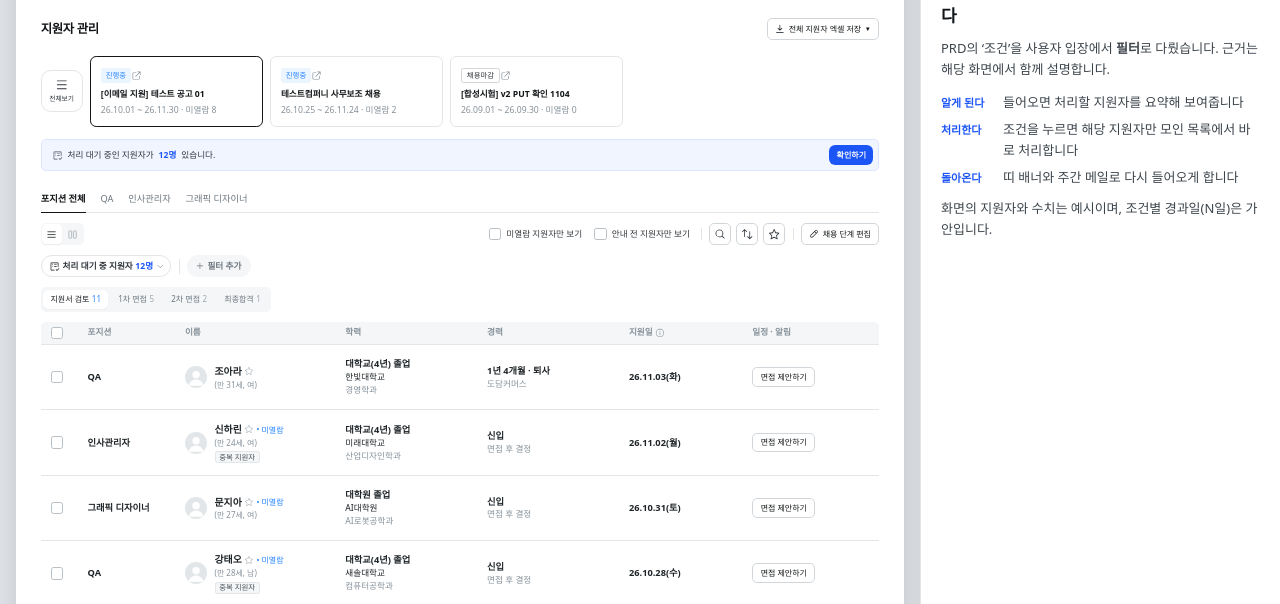
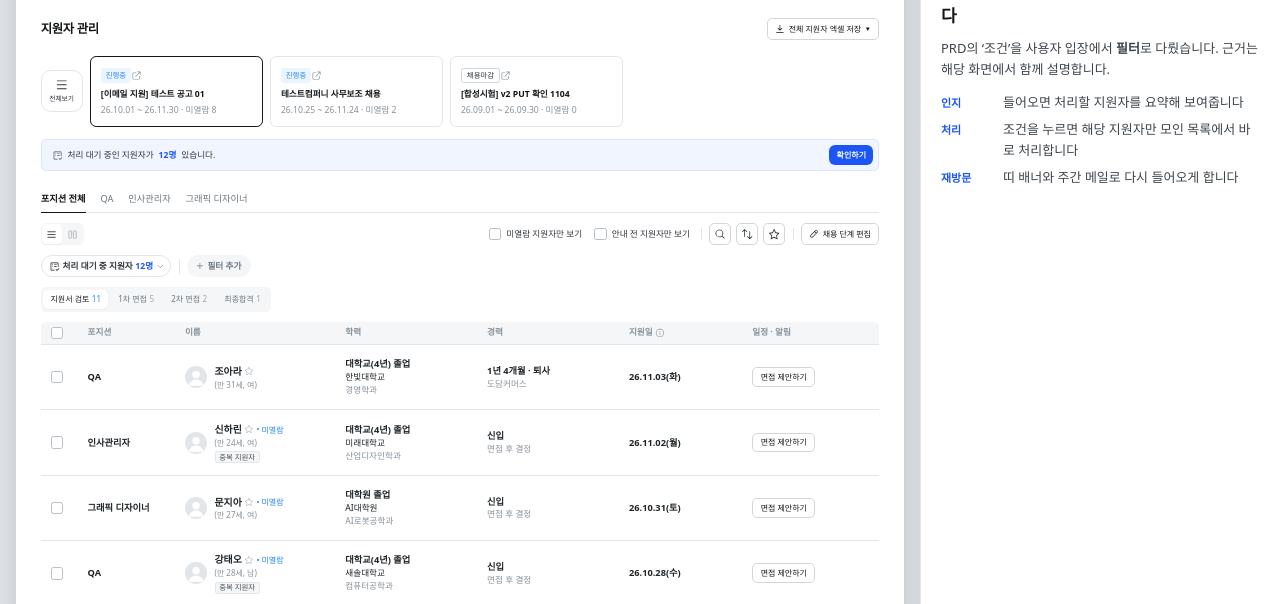
Before and after one commit to kijemi-create/applicant-reminder-prototype, a plain HTML site: page prototype-review.html in a window 1280 px wide. Shown: the part 131-735 px from the top of the page. Drawn offline with Linux system fonts and the light colour scheme; a web font is replaced by a local one.

Commit message:
리뷰 프로토타입: 흐름 라벨을 인지·처리·재방문으로, 예시 데이터 안내 삭제
Co-Authored-By: Claude Opus 5.5 <noreply@anthropic.com>

```diff
--- a/prototype-review.html
+++ b/prototype-review.html
@@ -1719,32 +1719,31 @@ function hi(sel,t,d){CM.rv={sel:sel,t:t,d:d};coachSoon();}
 var RV=[
  {k:"시작",t:"처리할 지원자를 '조건 필터'로 걸러 보여줍니다",
   d:'<p>PRD의 ‘조건’을 사용자 입장에서 <b>필터</b>로 다뤘습니다. 근거는 해당 화면에서 함께 설명합니다.</p>'+
-    '<div class="flow"><div><i>알게 된다</i><span>들어오면 처리할 지원자를 요약해 보여줍니다</span></div><div><i>처리한다</i><span>조건을 누르면 해당 지원자만 모인 목록에서 바로 처리합니다</span></div><div><i>돌아온다</i><span>띠 배너와 주간 메일로 다시 들어오게 합니다</span></div></div>'+
-    '<p>화면의 지원자와 수치는 예시이며, 조건별 경과일(N일)은 가안입니다.</p>',
+    '<div class="flow"><div><i>인지</i><span>들어오면 처리할 지원자를 요약해 보여줍니다</span></div><div><i>처리</i><span>조건을 누르면 해당 지원자만 모인 목록에서 바로 처리합니다</span></div><div><i>재방문</i><span>띠 배너와 주간 메일로 다시 들어오게 합니다</span></div></div>',
   go:function(){fresh(true);enter("A",null);}},
- {k:"① 알게 된다",t:"들어오면 처리할 지원자를 요약해 보여줍니다",
+ {k:"① 인지",t:"들어오면 처리할 지원자를 요약해 보여줍니다",
   d:'<p>지원자 관리에 들어오면 처리가 필요한 지원자를 조건별로 묶은 요약 팝업이 열립니다.</p><ul><li>조건 이름은 상태가 아니라 <b>해야 할 일</b>로 썼습니다. (예: 지원서를 열람해 주세요)</li><li>조건마다 인원을 보여주고, 해당하는 지원자가 없는 조건은 숨깁니다.</li><li>[일주일 동안 보지 않기]로 피로도를 조절할 수 있습니다.</li></ul>'+
     '<div class="try">👉 <span><b>조건 하나를 눌러 보세요.</b> 다음 단계의 목록으로 바로 이어집니다.</span></div>',
   go:function(){fresh(false);enter("A",null);hi("#overlay .dialog .crit","조건을 '해야 할 일'로 보여줍니다","PRD의 조건 기준은 그대로 두고, 담당자가 바로 행동할 수 있는 문장으로 바꿨습니다.");}},
- {k:"② 처리한다",t:"조건이 곧 필터입니다",
+ {k:"② 처리",t:"조건이 곧 필터입니다",
   d:'<p>팝업에서 고른 조건이 목록 위 <b>조건 필터</b>로 걸린 채 열립니다.</p><ul><li>오래 기다린 지원자부터 정렬하고, 기준일을 넘긴 지원자의 경과일 배지는 노란색으로 강조합니다.</li><li>여러 명을 골라 단계 이동·심사·열람 처리를 한 번에 할 수 있습니다.</li></ul>'+
     '<div class="sec"><b>왜 필터인가</b><p>지원자 관리에서 가장 많이 쓰는 필터는 ‘미열람’입니다(필터를 쓴 곳의 56%). 사용자는 이미 ‘처리할 지원자 걸러 보기’ 용도로 필터를 쓰고 있고, 조건은 그 연장선이라고 보았습니다.</p><p>또 필터를 쓴 곳의 약 82%는 화면에 보이는 툴바 필터만 썼습니다. 보이는 위치의 필터가 주로 쓰이므로, 조건도 목록 위에 보이는 필터 칩으로 꺼내 두었습니다.</p></div>'+
     '<p class="src">근거: 지원자 관리 필터 사용성 분석 (11/9~11/16, 7일 · 워크스페이스 45,429곳)</p>'+
     '<div class="try">👉 <span><b>지원자를 선택해 [열람 처리]나 [심사하기]를 해 보세요.</b> 처리한 지원자는 조건에서 빠집니다.</span></div>',
   go:function(){fresh(true);enter("A",firstCond());hi("#fbar","조건이 곧 필터입니다","팝업에서 고른 조건이 여기 걸립니다. 해제하면 전체 목록으로 돌아갑니다.");}},
- {k:"② 처리한다",t:"기존 필터를 조건 옆에 두었습니다",
+ {k:"② 처리",t:"기존 필터를 조건 옆에 두었습니다",
   d:'<div class="sec"><b>왜 기존 필터를 옆에 두었나</b><p>조건 칩만 따로 있으면 필터로 인식되지 않았습니다. 기존 필터와 같은 줄, 같은 모양으로 두어야 ‘필터’로 읽히고, 조건 안에서 범위를 더 좁힐 수도 있습니다. 새 영역을 추가한 게 아니라 기존 필터 버튼을 칩 형태로 바꾼 것입니다.</p></div>'+
     '<div class="sec"><b>제약</b><p>새로고침하거나 다른 공고에 갔다 돌아오면 필터 상태가 유지되지 않는 구조라, 사용자는 필터를 매번 다시 걸어야 합니다. 그래서 항목을 하나씩 거는 방식보다 드로어에서 여러 필터를 한 번에 거는 방식이 덜 번거롭다고 판단했습니다.</p></div>'+
     '<div class="try">👉 <span><b>[필터 추가]를 눌러 보세요.</b> 기존과 같은 필터 드로어가 열립니다.</span></div>',
   go:function(){fresh(true);enter("A",firstCond());hi("#fbar [data-fsheet]","기존 필터는 조건 바로 옆에","[필터 추가]를 누르면 기존과 같은 필터 드로어가 열리고, 여러 항목을 한 번에 적용할 수 있습니다.");}},
- {k:"② 처리한다",t:"다 처리하면 다음 할 일로 이어줍니다",
+ {k:"② 처리",t:"다 처리하면 다음 할 일로 이어줍니다",
   d:'<p>조건에 남은 지원자를 모두 처리하면 목록 자리에 완료 화면이 나옵니다.</p><ul><li>조건마다 다른 완료 문구를 보여줍니다.</li><li>[이어서 처리하기]는 남은 조건 중 <b>가장 오래 기다린 지원자</b>가 있는 조건으로 바로 이어집니다.</li><li>모든 조건을 끝내면 전체 완료 화면을 보여줍니다.</li></ul>'+
     '<div class="try">👉 <span>화면에 남은 지원자 1명이 있습니다. <b>[다음]</b>을 누르면 이 지원자가 처리되고 완료 화면으로 넘어갑니다.</span></div>',
   go:function(){fresh(true);scenario("cond");RVP=true;}},
- {k:"③ 돌아온다",t:"팝업을 닫아도 다시 열 수 있습니다",
+ {k:"③ 재방문",t:"팝업을 닫아도 다시 열 수 있습니다",
   d:'<p>공고 선택 영역 아래 띠 배너에 처리 대기 인원을 보여줍니다. [확인하기]를 누르면 첫 진입 때와 같은 요약 팝업이 열립니다.</p><ul><li>배포 후 약 1개월 동안만 노출하고, 팝업 진입률을 보고 유지 여부를 정합니다.</li><li>처리 대기 인원이 0명이면 띠 배너는 미노출됩니다.</li></ul>',
   go:function(){fresh(true);enter("A",null);hi("#pbanner","처리 대기 띠 배너","배포 후 약 1개월 동안 노출합니다. [확인하기]를 누르면 요약 팝업이 다시 열립니다.");}},
- {k:"③ 돌아온다",t:"주간 메일로 다시 데려옵니다",
+ {k:"③ 재방문",t:"주간 메일로 다시 데려옵니다",
   d:'<p>매주 월요일, 공고 인사담당자에게 리마인드 메일을 보냅니다. 메일은 처리하는 곳이 아니라 <b>지원자 관리로 다시 들어오게 하는 입구</b>입니다.</p><ul><li>공고별로 1통씩 보내고, 처리 대기 중 지원자 수와 조건별 인원을 보여줍니다.</li><li>조건별 [바로가기]를 누르면 그 조건이 걸린 목록으로 들어갑니다.</li><li>인원은 발송 시점 기준이라 지원자 관리 화면과 다를 수 있다고 안내합니다.</li></ul>'+
     '<div class="try">👉 <span><b>조건 옆 [바로가기]를 눌러 보세요.</b></span></div>',
   go:function(){fresh(true);S.view="mail";render();}},
```
